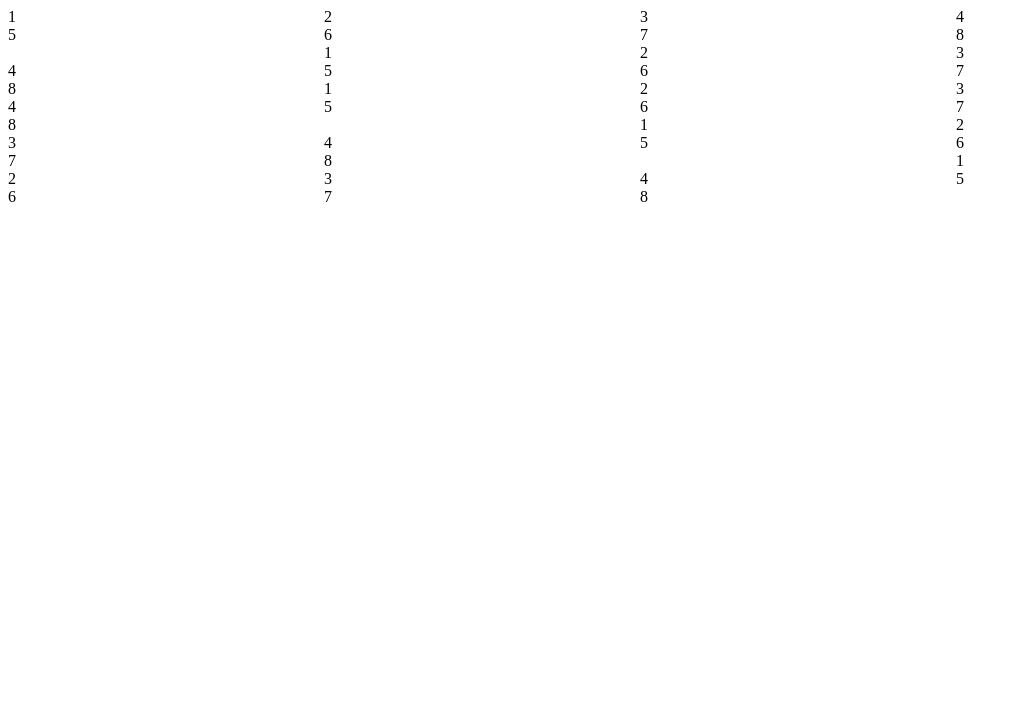
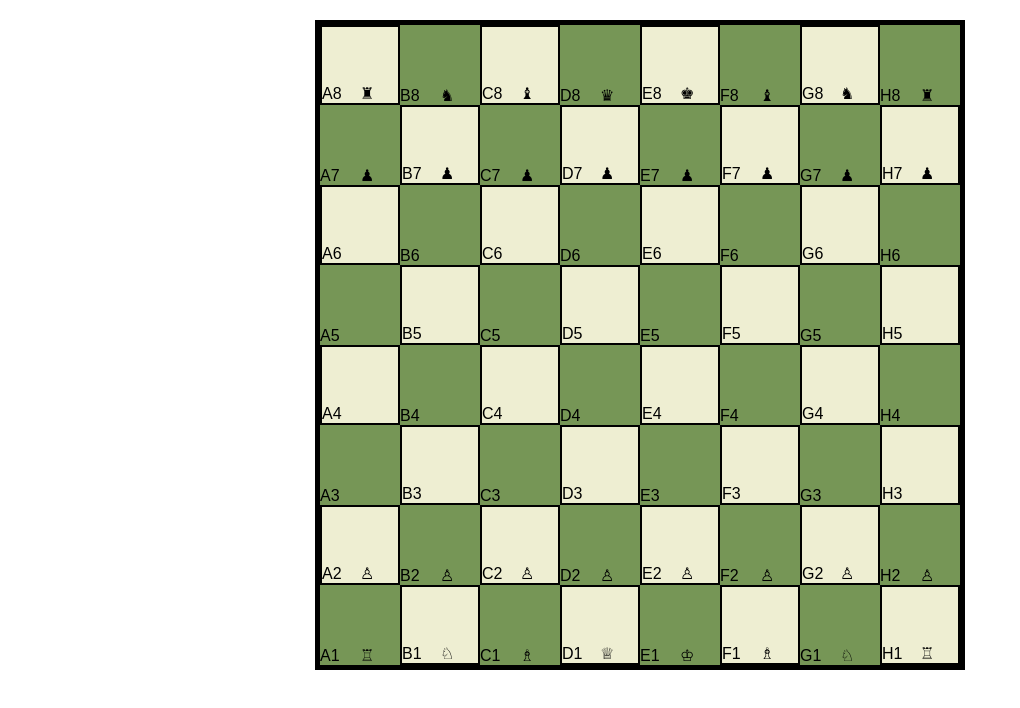
Before and after one commit to ArchitSublok/CHESS, a plain HTML site: page index.html in a window 1280 px wide. Shown: the whole page, without its empty margins (0-1020 px from the left). Drawn offline with Linux system fonts and the light colour scheme.

Commit message:
made the board

```diff
--- a/index.html
+++ b/index.html
@@ -8,61 +8,197 @@
 </head>
 <body>
     <div class="chess_board">
-        <div class="board_row1">1</div>
-        <div class="board_row2">2</div>
-        <div class="board_row3">3</div>
-        <div class="board_row4">4</div>
-        <div class="board_row5">5</div>
-        <div class="board_row6">6</div>
-        <div class="board_row7">7</div>
-        <div class="board_row8">8</div>
+        <!-- the row first of black having king queen rook knight and horse -->
+        <div class="A8 light-square">
+            <div>A8</div>
+            <div class="black_rook_l">&#9820;</div>
+        </div>
+        <div class="B8 dark-square">
+            <div>B8</div>
+            <div class="black_knight_l">&#9822;</div>
 
-        <br>
+        </div>
+        <div class="C8 light-square">
+            <div>C8</div>
+            <div class="black_bishop_l">&#9821;</div>
 
-        <div class="board_row1">1</div>
-        <div class="board_row2">2</div>
-        <div class="board_row3">3</div>
-        <div class="board_row4">4</div>
-        <div class="board_row5">5</div>
-        <div class="board_row6">6</div>
-        <div class="board_row7">7</div>
-        <div class="board_row8">8</div>
+        </div>
+        <div class="D8 dark-square">
+            <div>D8</div>
+            <div class="king_queen">&#9819;</div>
 
-        <!-- <br> -->
+        </div>
+        <div class="E8 light-square">
+            <div>E8</div>
+            <div class="black_king">&#9818;</div>
 
-        <div class="board_row1">1</div>
-        <div class="board_row2">2</div>
-        <div class="board_row3">3</div>
-        <div class="board_row4">4</div>
-        <div class="board_row5">5</div>
-        <div class="board_row6">6</div>
-        <div class="board_row7">7</div>
-        <div class="board_row8">8</div>
+        </div>
+        <div class="F8 dark-square">
+            <div>F8</div>
+            <div class="black_bishoprr">&#9821;</div>
 
-        <br>
+        </div>
+        <div class="G8 light-square">
+            <div>G8</div>
+            <div class="black_knight_r">&#9822;</div>
 
-        <div class="board_row1">1</div>
-        <div class="board_row2">2</div>
-        <div class="board_row3">3</div>
-        <div class="board_row4">4</div>
-        <div class="board_row5">5</div>
-        <div class="board_row6">6</div>
-        <div class="board_row7">7</div>
-        <div class="board_row8">8</div>
+        </div>
+        <div class="H8 dark-square">
+            <div>H8</div>
+            <div class="black_rook_r">&#9820;</div>
+        </div>
 
-        <br>
 
-        <div class="board_row1">1</div>
-        <div class="board_row2">2</div>
-        <div class="board_row3">3</div>
-        <div class="board_row4">4</div>
-        <div class="board_row5">5</div>
-        <div class="board_row6">6</div>
-        <div class="board_row7">7</div>
-        <div class="board_row8">8</div>
+        <!-- row two of black having all pawns  -->
+
+        <div class="A7 dark-square">
+            <div>A7</div>
+            <div class="black_pawn">&#9823;</div>
+        </div>
+        <div class="B7 light-square">
+
+            <div>B7</div>
+            <div class="black_pawn">&#9823;</div>
+        </div>
+        <div class="C7 dark-square">
+            <div>C7</div>
+            <div class="black_pawn">&#9823;</div>
+        </div>
+        <div class="D7 light-square">
+            <div>D7</div>
+            <div class="black_pawn">&#9823;</div>
+        </div>
+        <div class="E7 dark-square">
+            <div>E7</div>
+            <div class="black_pawn">&#9823;</div>
+        </div>
+        <div class="F7 light-square">
+            <div>F7</div>
+            <div class="black_pawn">&#9823;</div>
+        </div>
+        <div class="G7 dark-square">
+            <div>G7</div>
+            <div class="black_pawn">&#9823;</div>
+        </div>
+        <div class="H7 light-square">
+            <div>H7</div>
+            <div class="black_pawn">&#9823;</div>
+        </div>
+
+        <div class="A6 light-square">A6</div>
+        <div class="B6 dark-square">B6</div>
+        <div class="C6 light-square">C6</div>
+        <div class="D6 dark-square">D6</div>
+        <div class="E6 light-square">E6</div>
+        <div class="F6 dark-square">F6</div>
+        <div class="G6 light-square">G6</div>
+        <div class="H6 dark-square">H6</div>
+
+        <div class="A5 dark-square">A5</div>
+        <div class="B5 light-square">B5</div>
+        <div class="C5 dark-square">C5</div>
+        <div class="D5 light-square">D5</div>
+        <div class="E5 dark-square">E5</div>
+        <div class="F5 light-square">F5</div>
+        <div class="G5 dark-square">G5</div>
+        <div class="H5 light-square">H5</div>
+
+        <div class="A4 light-square">A4</div>
+        <div class="B4 dark-square">B4</div>
+        <div class="C4 light-square">C4</div>
+        <div class="D4 dark-square">D4</div>
+        <div class="E4 light-square">E4</div>
+        <div class="F4 dark-square">F4</div>
+        <div class="G4 light-square">G4</div>
+        <div class="H4 dark-square">H4</div>
+
+        <div class="A3 dark-square">A3</div>
+        <div class="B3 light-square">B3</div>
+        <div class="C3 dark-square">C3</div>
+        <div class="D3 light-square">D3</div>
+        <div class="E3 dark-square">E3</div>
+        <div class="F3 light-square">F3</div>
+        <div class="G3 dark-square">G3</div>
+        <div class="H3 light-square">H3</div>
+
+
+<!-- second row of white having all pawns -->
+
+        <div class="A2 light-square">
+            <div>A2</div>
+            <div class="white_pawn">&#9817;</div>
+        </div>
+        <div class="B2 dark-square">
+            <div>B2</div>
+            <div class="white_pawn">&#9817;</div>
+        </div>
+        <div class="C2 light-square">
+            <div>C2</div>
+            <div class="white_pawn">&#9817;</div>
+        </div>
+        <div class="D2 dark-square">
+            <div>D2</div>
+            <div class="white_pawn">&#9817;</div>
+        </div>
+        <div class="E2 light-square">
+            <div>E2</div>
+            <div class="white_pawn">&#9817;</div>
+        </div>
+        <div class="F2 dark-square">
+            <div>F2</div>
+            <div class="white_pawn">&#9817;</div>
+        </div>
+        <div class="G2 light-square">
+            <div>G2</div>
+            <div class="white_pawn">&#9817;</div>
+        </div>
+        <div class="H2 dark-square">
+            <div>H2</div>
+            <div class="white_pawn">&#9817;</div>
+        </div>
+
+
+        <!-- first line of white having king queen rook knight horse/'' -->
+
+
+        <div class="A1 dark-square">
+            <div>A1</div>
+            <div class="white_rook_l">&#9814;</div>
+        </div>
+        <div class="B1 light-square">
+            <div>B1</div>
+            <div class="white_knight_l">&#9816;</div>
+        </div>
+        <div class="C1 dark-square">
+            <div>C1</div>
+            <div class="white_bishop_l">&#9815;</div>
+        </div>
+        <div class="D1 light-square">
+            <div>D1</div>
+            <div class="white_queen_l">&#9813;</div>
+        </div>
+        <div class="E1 dark-square">
+            <div>E1</div>
+            <div class="white_king_l">&#9812;</div>
+        </div>
+        <div class="F1 light-square">
+            <div>F1</div>
+            <div class="white_bishop_r">&#9815;</div>
+        </div>
+        <div class="G1 dark-square">
+            <div>G1</div>
+            <div class="white_knight_r">&#9816;</div>
+        </div>
+        <div class="H1 light-square">
+            <div>H1</div>
+            <div class="white_rook_r">&#9814;</div>
+        </div>
+
+
+
 
     </div>
 
-    <script href="script.js"></script>
+    <script src="script.js"></script>
 </body>
 </html>
--- a/script.js
+++ b/script.js
@@ -0,0 +1,17 @@
+let main = document.querySelector("chess_board");
+
+for (let i = 0; i < main.length; i++) {
+    if (i % 2 === 0) {
+    main[i].classList.add("light-square");
+}
+    else {
+    main[i].classList.add("dark-square");
+    }
+}
+
+
+
+
+// document.getElementsByClassName("white_pawn").addEventListener("click", function() {
+//    alert("Button was clicked!");
+// });
--- a/style.css
+++ b/style.css
@@ -1,11 +1,39 @@
 *{
     /* background-color: black; */
 }
-.chess_board{
-    background-color: white;
+.chess_board {
     display: grid;
-    /* grid-template-columns: 10px, 10px, 10px, 10px; */
-    /* grid-template-rows: 10px, 10px; */
-    /* grid */
-    grid-template-columns: auto auto auto auto;
+    /* This creates 8 equal columns and rows */
+    grid-template-columns: repeat(8, 10vh);
+    grid-template-rows: repeat(8, 10vh);
+
+    border: 5px solid black;
+    width: fit-content; /* Keeps the border tight around the squares */
+    margin: 20px auto;  /* Centers the board on the page */
 }
+
+/* This targets every div inside the board */
+.chess_board div {
+    width: 10vh;
+    height: 10vh;
+    display: flex;
+    justify-content: flex-start; /* Centers text/pieces horizontally */
+    align-items: flex-end;     /* Centers text/pieces vertically */
+    font-size: 2vh;          /* Size of the coordinate text */
+    font-family: sans-serif;
+    box-sizing: border-box;  /* Prevents borders from growing the box */
+}
+
+/* .A4{ */
+    /* border:20x solid black; */
+    /* background-color: red; */
+/* } */
+
+.light-square { /* Changed _ to - */
+    background-color: #eeeed2;
+    border: 2px solid black;
+}
+
+.dark-square { /* Changed _ to - */
+    background-color: #769656;
+}
```
